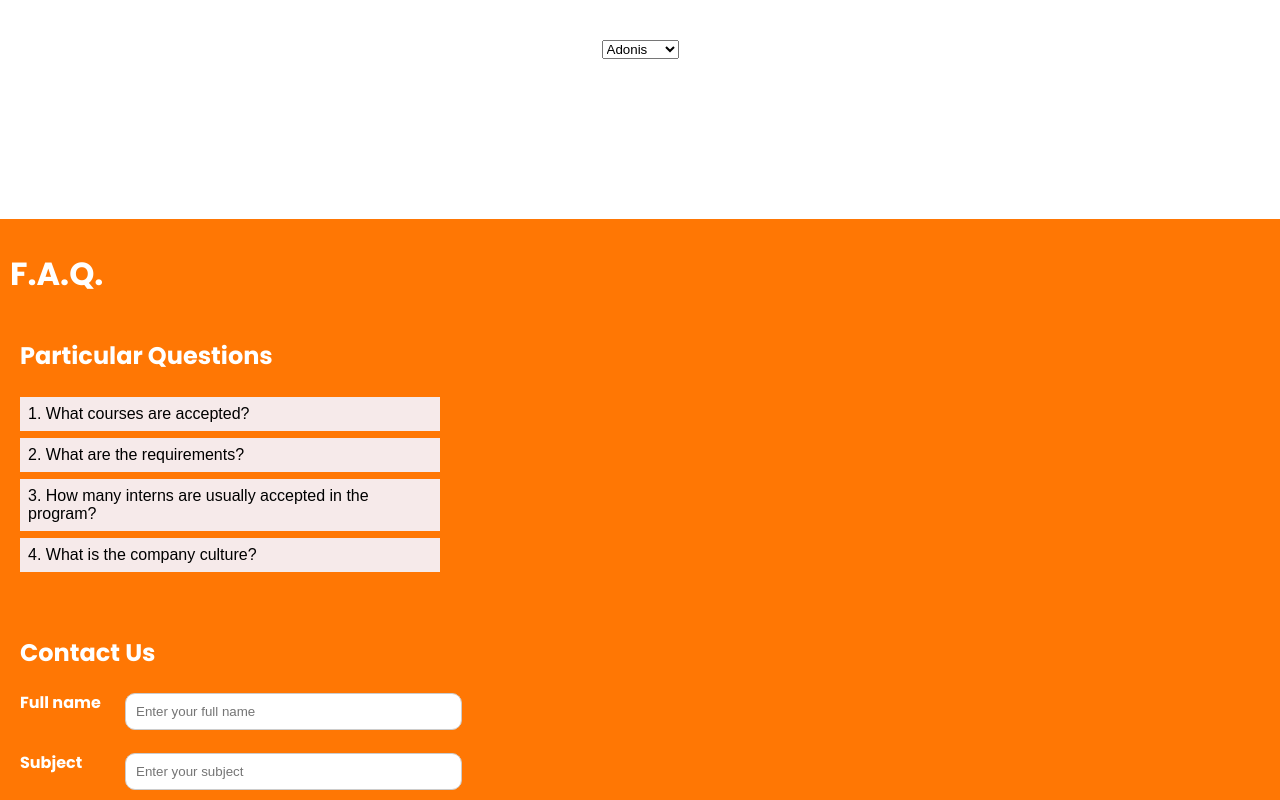
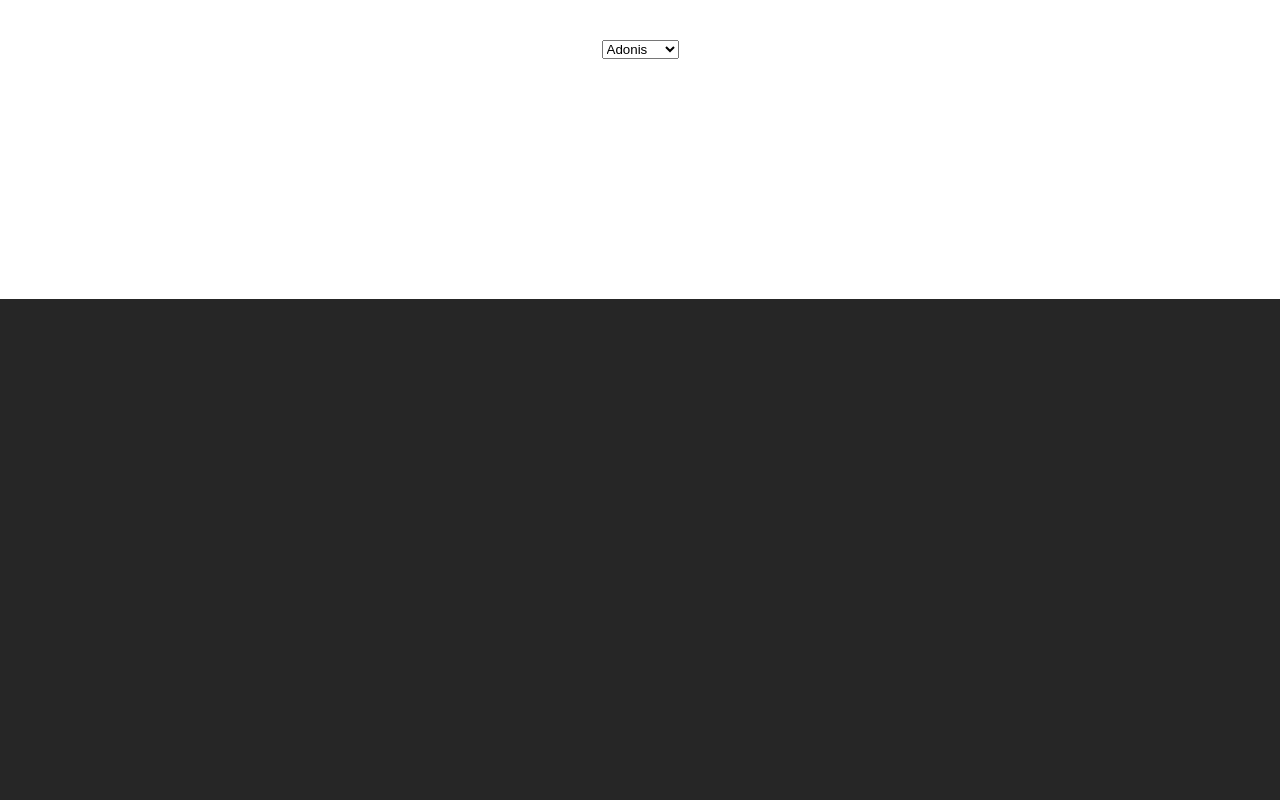
Before and after one commit to Mugecchi/InternWeb, a React (Create React App) app: page / in a window 1280 px wide. Shown: the part 2360-3160 px from the top of the page. After the commit the page ends 2659 px from the top, so only its background shows below. Built offline with nearby package versions, Linux system fonts and the light colour scheme.

Commit message:
pusher si randy today

```diff
--- a/src/components/Home.js
+++ b/src/components/Home.js
@@ -108,9 +108,7 @@ const Home = () => {
       <div className={classes.primaryPanel}>
         <YoutubePlayer />
       </div>
-      <div className={classes.primaryPanel}>
-        <Faqs />
-      </div>
+      <div className={classes.primaryPanel}></div>
     </div>
   );
 };
```
